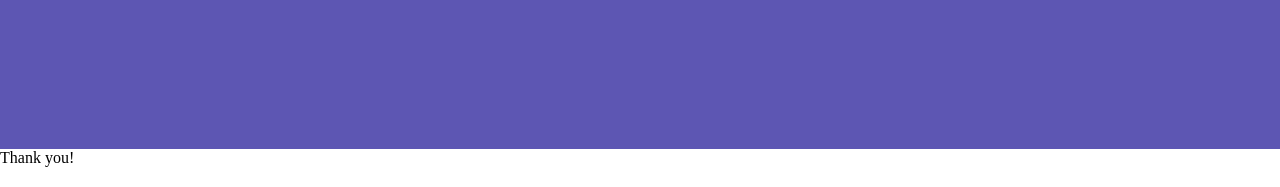
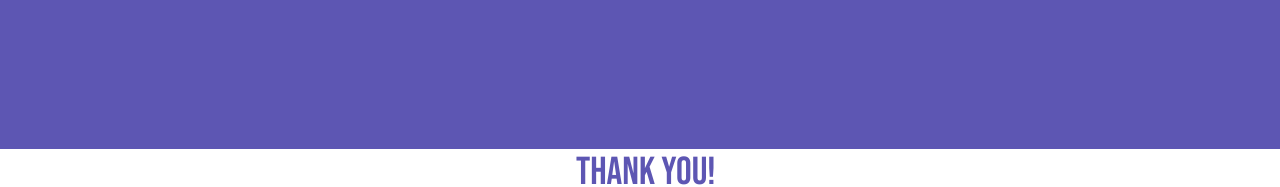
Before and after one commit to EGERHARDS/portfolio, a plain HTML site: page projects.html in a window 1280 px wide. Shown: the part 3418-3605 px from the top of the page. Drawn offline with Linux system fonts and the light colour scheme.

Commit message:
fixed marquee

```diff
--- a/projects.html
+++ b/projects.html
@@ -127,7 +127,7 @@
     <script src="script.js"></script>
     </body>
     <div class="marquee">
-        <div class="marquee__inner">
-            <span>Thank you!</span>
-          </div>
+      <div class="marquee-content">
+        THANK YOU!
+      </div>
     </div>
```
Also changed, not shown: 1 other file.
